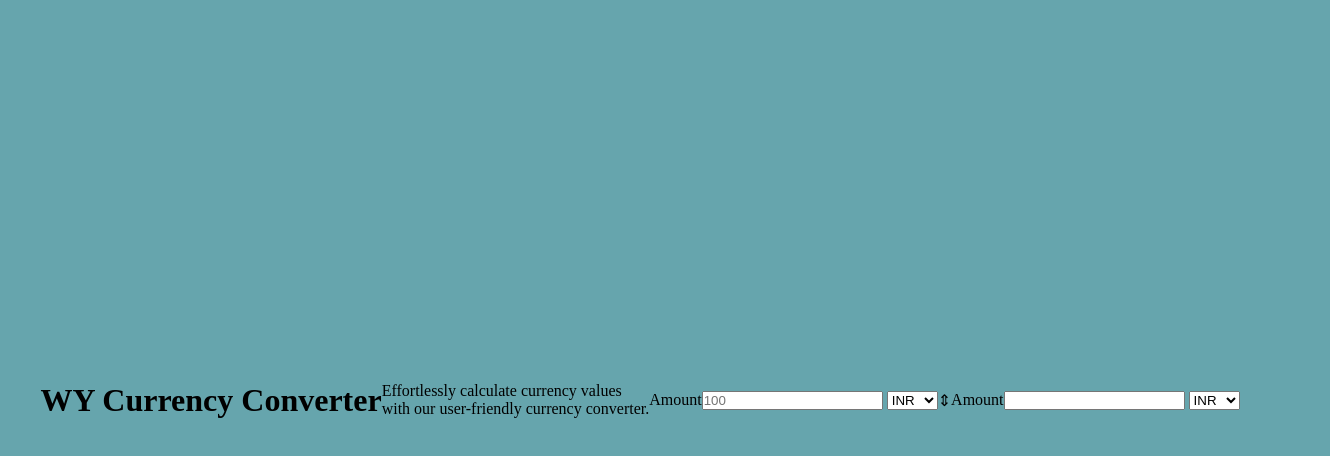
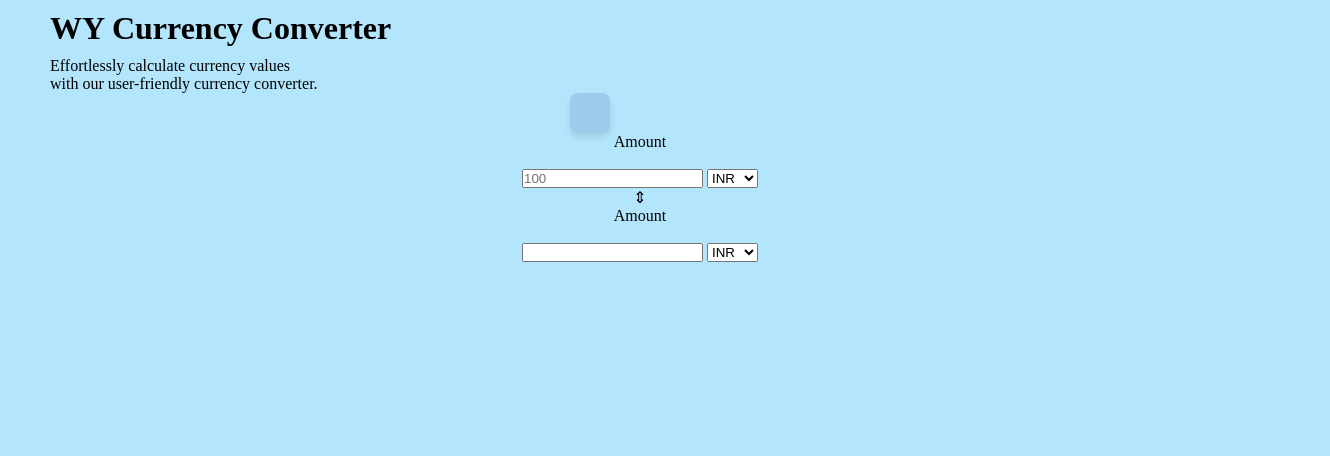
Before and after one commit to uday2005/assigments, a plain HTML site: page webdev/index.html in a window 1280 px wide. Shown: the whole page, 1330 px wide, since content can reach past the window. Drawn offline with Linux system fonts and the light colour scheme.

Commit message:
css addition to make body center

```diff
--- a/webdev/style.css
+++ b/webdev/style.css
@@ -1,13 +1,45 @@
-*{
-    margin:0;
-    padding:0;
-    box-sizing:border-box;  /*padding and borders are included in width and height */
+* {
+    margin: 0;
+    padding: 0;
+    box-sizing: border-box;
 }
 
-body{
-    display:flex; /*to activate the flex styling */
-    justify-content: center;
-    align-items:center;
-    min-height:100vh;
-    background:#66A5AD
+body {
+    display: flex;
+    flex-direction: column; /* Stack elements vertically */
+    align-items: center; /* Center elements horizontally */
+    background: #b3e5fc; /* Light blue background */
+    height: 100vh; /* Full viewport height */
 }
+
+.about {
+    width: 100%; /* Take full width */
+    text-align: left; /* Align text to the left */
+    margin-left: 100px; /* Add spacing from the left */
+
+}
+
+.header{
+    width: 100%; /* Take full width */
+    text-align: left; /* Align text to the left */
+    margin-left: 100px; /* Add spacing from the left */
+    margin-bottom: 10px; /* Add spacing below */
+    margin-top:10px;
+}
+
+.converter {
+    padding: 20px;
+    background: #9ecbeb;
+    border-radius: 8px;
+    margin-left:-100px;
+    gap: 20px;
+    box-shadow: 0px 4px 6px rgba(0, 0, 0, 0.1); /* Subtle shadow */
+}
+
+.arrow-image{
+    width: 40px;
+    height: auto;
+    transform: rotate(90deg);
+    margin-left: 40%;
+    margin-right: 50%;
+}
```
